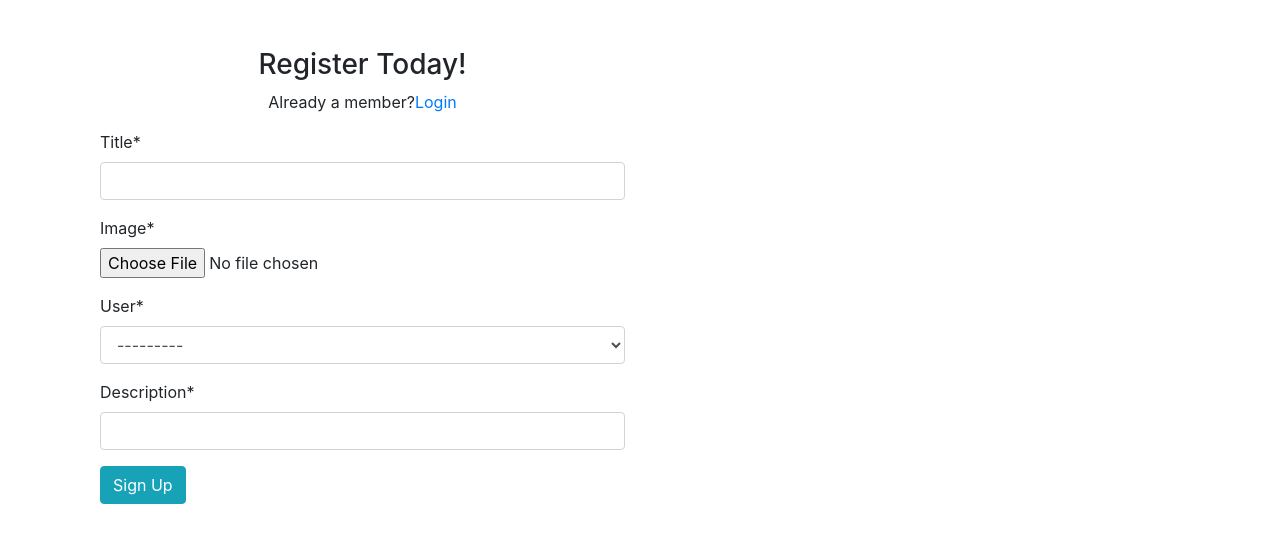
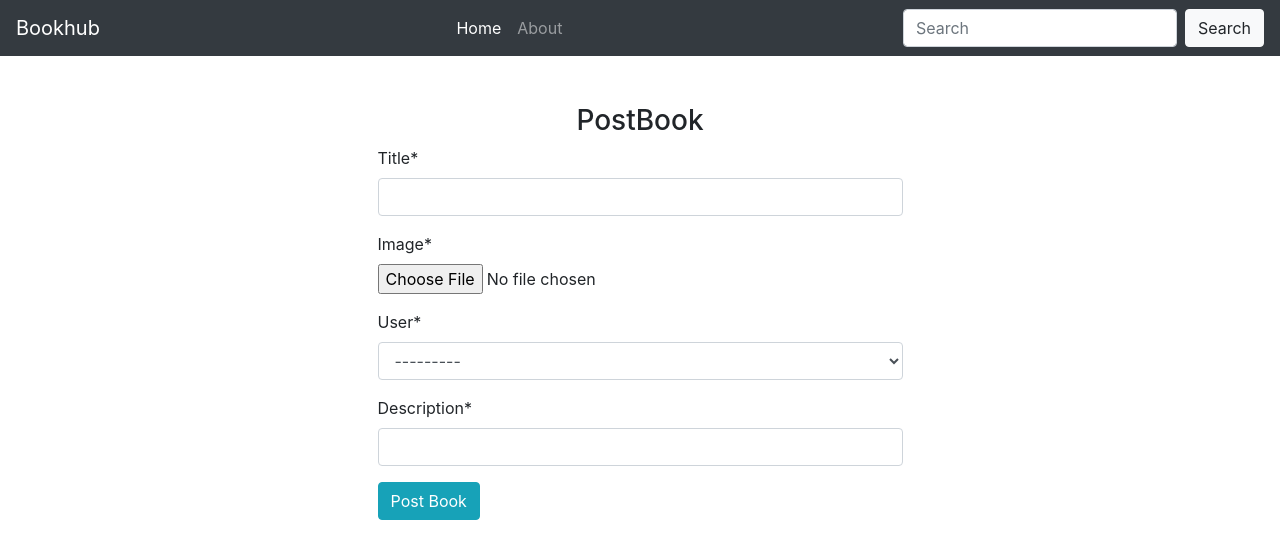
Before and after one commit to SkimaniKings/Library, a Django app: page /post/ in a window 1280 px wide. Shown: the top 559 px of the page. Run offline with Django 3.2, Linux system fonts and the light colour scheme; some libraries are stand-ins or nearby versions.

Commit message:
made changes on the navbar links

```diff
--- a/bookhub/templates/navbar.html
+++ b/bookhub/templates/navbar.html
@@ -2,7 +2,7 @@
 {%block content%}
     <nav class="navbar
     navbar-expand-md navbar-dark bg-dark">
-		<a class="navbar-brand" href="#">Bookhub</a>
+		<a class="navbar-brand" href="{%url 'index'%}">Bookhub</a>
 		<button class="navbar-toggler" type="button" data-toggle="collapse" data-target="#navbarSupportedContent">
 			<span class="navbar-toggler-icon"></span>
 		</button>
@@ -10,7 +10,7 @@
 		<div class="collapse navbar-collapse" id="navbarSupportedContent">
 			<ul class="navbar-nav mx-auto">
 				<li class="nav-item active">
-					<a class="nav-link" href="#">Home</a>
+					<a class="nav-link" href="{%url 'index'%}">Home</a>
 				</li>
 				<li class="nav-item">
 					<a class="nav-link" href="#">About</a>
--- a/bookhub/templates/post.html
+++ b/bookhub/templates/post.html
@@ -1,18 +1,16 @@
 {%extends 'base.html'%}
 {%block content%}
 {%load crispy_forms_tags%}
-
-<div class="container">
+{%include 'navbar.html'%}
+<div class="container postform">
     <div class="col-md-6 simonn mt-5">
-        <h3 class="title text-center header">Register Today!</h3>
-        <p class="signup text-center para">Already a member?<a href="{%url 'login'%}"><span class="sss">Login</span></a>
-        </p>
+        <h3 class="title text-center header">PostBook</h3>
 
 
         <form action="" method="POST">
             {% csrf_token%}
             {{form | crispy}}
-            <a href=""><button class="btn btn-info" type="submit">Sign Up</button></a>
+            <a href=""><button class="btn btn-info" type="submit">Post Book</button></a>
         </form>
     </div>
 </div>
```
Also changed, not shown: 2 other files.
